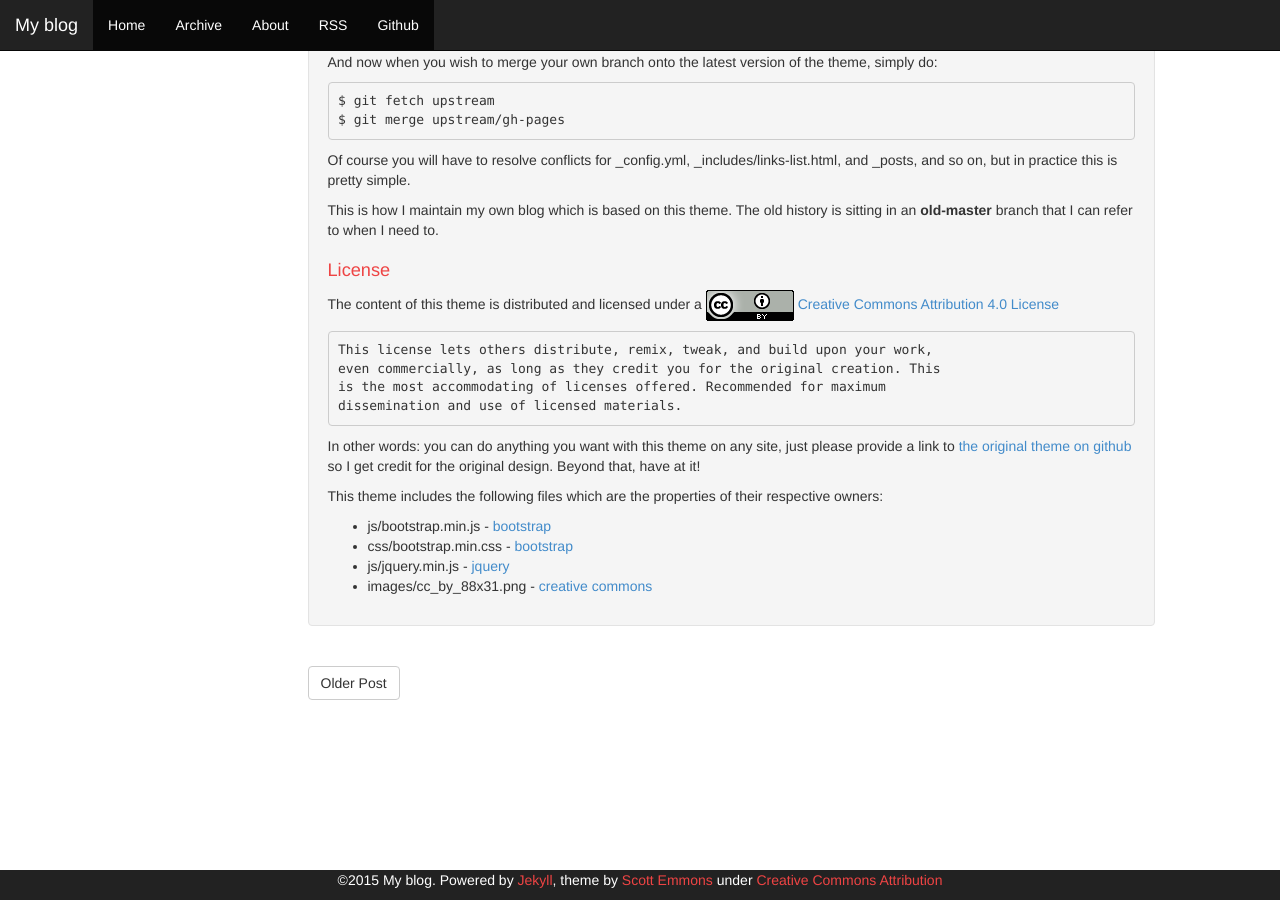
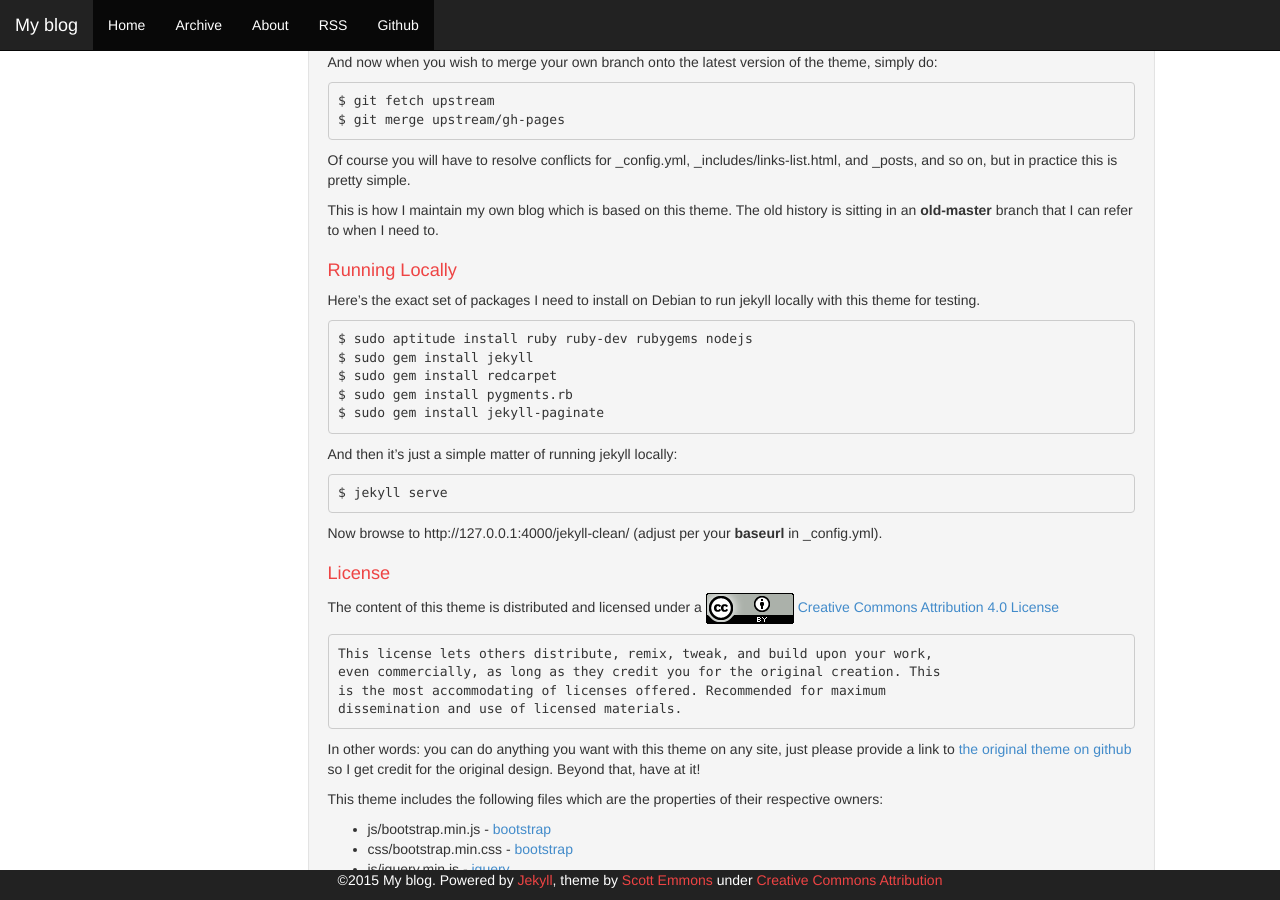
Before and after one commit to scotte/jekyll-clean, a Jekyll site: the page built from _posts/2014-08-22-jekyll-clean-theme.md, in a window 1280 px wide and 900 px high, scrolled down 728 px. Built offline with Jekyll 4.4.1, drawn with Linux system fonts in a browser that asks for light colours; Markdown is read by kramdown in place of the engine named in the settings.

Commit message:
Add debian packages to sample post too

````diff
--- a/_posts/2014-08-22-jekyll-clean-theme.md
+++ b/_posts/2014-08-22-jekyll-clean-theme.md
@@ -65,6 +65,29 @@ and \_posts, and so on, but in practice this is pretty simple.
 This is how I maintain my own blog which is based on this theme. The old history is
 sitting in an **old-master** branch that I can refer to when I need to.
 
+Running Locally
+===============
+
+Here's the exact set of packages I need to install on Debian to run jekyll
+locally with this theme for testing.
+
+```
+$ sudo aptitude install ruby ruby-dev rubygems nodejs
+$ sudo gem install jekyll
+$ sudo gem install redcarpet
+$ sudo gem install pygments.rb
+$ sudo gem install jekyll-paginate
+```
+
+And then it's just a simple matter of running jekyll locally:
+
+```
+$ jekyll serve
+```
+
+Now browse to http://127.0.0.1:4000/jekyll-clean/ (adjust per your **baseurl**
+in _config.yml).
+
 License
 =======
 
````
